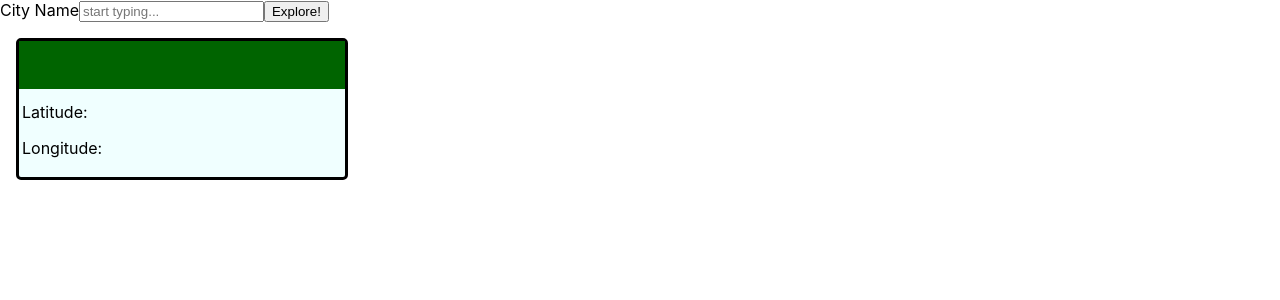
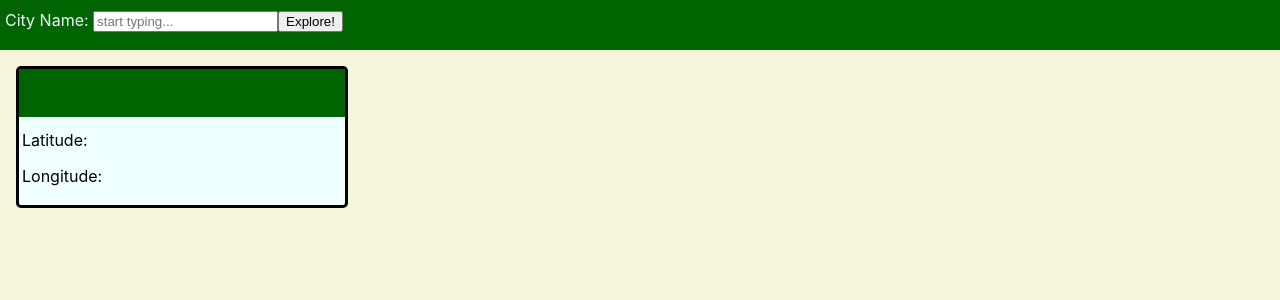
Before and after one commit to dLeigh01/city-explorer, a React (Create React App) app: page / in a window 1280 px wide. Shown: the top 300 px of the page. Built offline with nearby package versions, Linux system fonts and the light colour scheme; the HTML template or start-up script is replaced by a standard one.

Commit message:
Completed feature 2

```diff
--- a/src/App.css
+++ b/src/App.css
@@ -1,38 +1,3 @@
-.App {
-  text-align: center;
+body {
+  background-color: beige;
 }
-
-.App-logo {
-  height: 40vmin;
-  pointer-events: none;
-}
-
-@media (prefers-reduced-motion: no-preference) {
-  .App-logo {
-    animation: App-logo-spin infinite 20s linear;
-  }
-}
-
-.App-header {
-  background-color: #282c34;
-  min-height: 100vh;
-  display: flex;
-  flex-direction: column;
-  align-items: center;
-  justify-content: center;
-  font-size: calc(10px + 2vmin);
-  color: white;
-}
-
-.App-link {
-  color: #61dafb;
-}
-
-@keyframes App-logo-spin {
-  from {
-    transform: rotate(0deg);
-  }
-  to {
-    transform: rotate(360deg);
-  }
-}
--- a/src/App.js
+++ b/src/App.js
@@ -2,6 +2,7 @@ import React from "react";
 import Header from "./Components/Header/Header.js";
 import Main from "./Components/Main/Main.js";
 import axios from "axios";
+import "./App.css"
 
 class App extends React.Component {
   constructor(props) {
@@ -9,21 +10,25 @@ class App extends React.Component {
     this.state = {
       city: '',
       data: '',
+      map: '',
+      isMapDisplaying: false,
     }
   }
 
   handleSubmit = async (event) => {
     event.preventDefault();
 
-    let cityData = await axios.get(`https://us1.locationiq.com/v1/search.php?key=${process.env.REACT_APP_LOCATION_API_KEY}&q=${this.state.city}&format=json`)
+    let cityData = await axios.get(`https://us1.locationiq.com/v1/search.php?key=${process.env.REACT_APP_LOCATION_API_KEY}&q=${this.state.city}&format=json`);
     this.setState({
       data: cityData.data[0],
-    })
+      map: `https://maps.locationiq.com/v3/staticmap?key=${process.env.REACT_APP_LOCATION_API_KEY}&center=${cityData.data[0].lat},${cityData.data[0].lon}&zoom=12`,
+      isMapDisplaying: true,
+    });
   }
 
   handleChange = (event) => {
     this.setState({
-      city: event.target.value
+      city: event.target.value,
     })
   }
 
@@ -36,6 +41,8 @@ class App extends React.Component {
         />
         <Main
           data={this.state.data}
+          map={this.state.map}
+          isMapDisplaying={this.state.isMapDisplaying}
         />
       </>
     );
--- /dev/null
+++ b/src/Components/Header/Header.css
@@ -0,0 +1,10 @@
+header {
+  background-color: darkgreen;
+  height: 40px;
+  color: azure;
+  padding-top: 10px;
+}
+
+.form-label {
+  margin-left: 5px;
+}
--- a/src/Components/Header/Header.js
+++ b/src/Components/Header/Header.js
@@ -1,15 +1,17 @@
 import React from "react";
 import Search from "../Search/Search.js";
+import "./Header.css";
 
 class Header extends React.Component {
   render() {
     return(
-      <>
+      <header>
         <Search
           handleSubmit={this.props.handleSubmit}
           handleChange={this.props.handleChange}
         />
-      </>
+      </header>
+
     );
   }
 }
--- a/src/Components/Main/Main.js
+++ b/src/Components/Main/Main.js
@@ -1,5 +1,6 @@
 import React from "react";
 import Item from "../Item/Item.js"
+import Figure from "react-bootstrap/Figure";
 
 class Main extends React.Component {
   render() {
@@ -8,6 +9,17 @@ class Main extends React.Component {
         <Item
           data={this.props.data}
         />
+        {this.props.isMapDisplaying
+          ?
+          <Figure>
+            <Figure.Image
+              alt='map'
+              src={this.props.map}
+            />
+          </Figure>
+          :
+          <Figure></Figure>
+        }
       </>
     );
   }
--- a/src/Components/Search/Search.js
+++ b/src/Components/Search/Search.js
@@ -6,10 +6,11 @@ class Search extends React.Component {
     return(
       <Form>
         <Form.Group>
-          <Form.Label>City Name</Form.Label>
+          <Form.Label htmlFor='cityName'>City Name: </Form.Label>
           <Form.Control
             type='text'
             placeholder='start typing...'
+            id='cityName'
             onChange={this.props.handleChange}
           />
           <button
```
Also changed, not shown: 1 other file (tests, documents, lock files or other folders).
